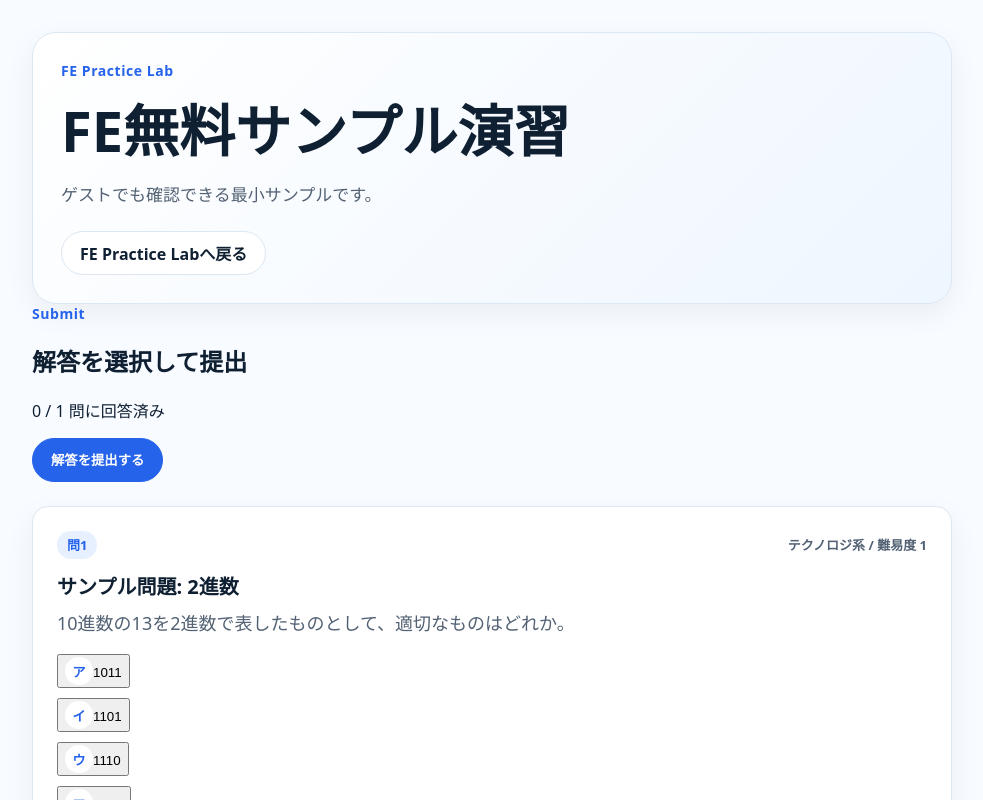
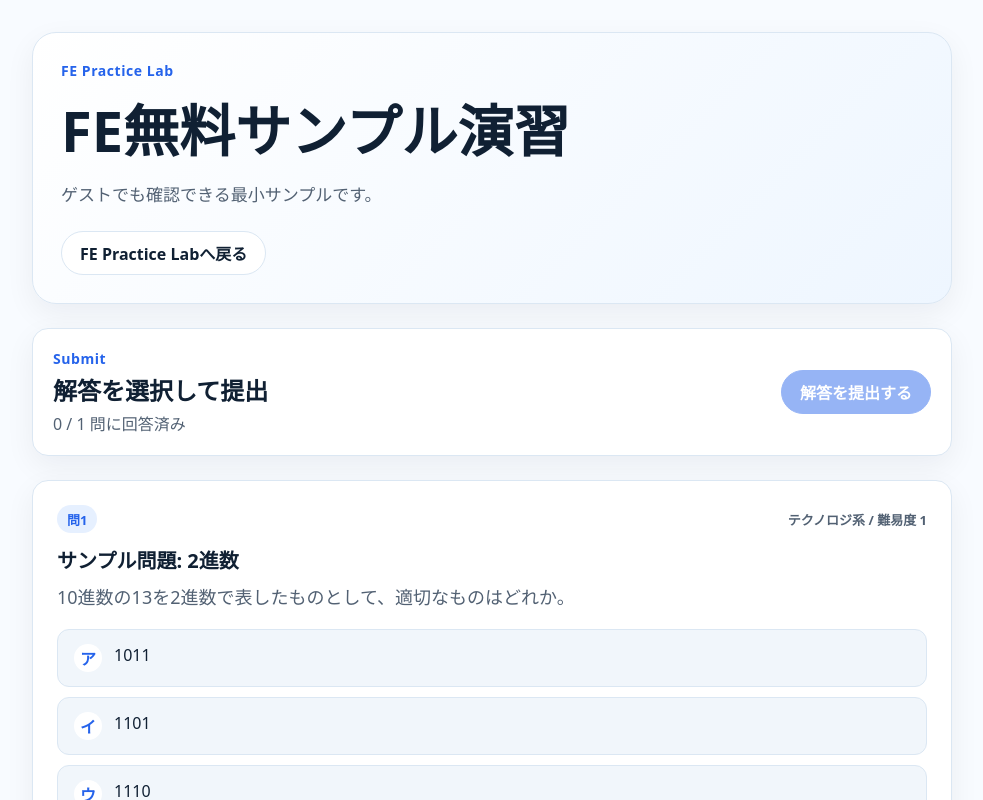
Before and after one commit to Shota-Zaki/License-Base, a Next.js app in the folder apps/web/: page /engineer-license-lab/fe/practice/1 in a window 1280 px wide. Shown: the top 800 px of the page, without its empty margins (148-1131 px from the left). Built offline with nearby package versions, Linux system fonts and the light colour scheme; no server answers.

Commit message:
style: add practice grading states

```diff
--- a/apps/web/app/globals.css
+++ b/apps/web/app/globals.css
@@ -9,6 +9,7 @@
   --color-accent: #2563eb;
   --color-accent-soft: #e6f0ff;
   --color-success: #0f766e;
+  --color-danger: #b91c1c;
   --radius-md: 12px;
   --radius-lg: 16px;
   --shadow-card: 0 10px 30px rgba(15, 23, 42, 0.06);
@@ -25,6 +26,8 @@ html, body {
 }
 
 a { color: inherit; text-decoration: none; }
+
+button { font: inherit; }
 
 .page-shell {
   width: min(1120px, calc(100% - 32px));
@@ -50,7 +53,8 @@ a { color: inherit; text-decoration: none; }
 .hero h1 { max-width: 760px; margin: 0; font-size: clamp(32px, 5vw, 56px); line-height: 1.08; }
 .hero p { max-width: 720px; margin: 0; color: var(--color-text-secondary); font-size: 17px; line-height: 1.8; }
 .action-row { display: flex; flex-wrap: wrap; gap: 12px; }
-.button { display: inline-flex; min-height: 44px; align-items: center; justify-content: center; border-radius: 999px; padding: 0 18px; border: 1px solid var(--color-border); background: var(--color-surface); font-weight: 700; }
+.button { display: inline-flex; min-height: 44px; align-items: center; justify-content: center; border-radius: 999px; padding: 0 18px; border: 1px solid var(--color-border); background: var(--color-surface); font-weight: 700; cursor: pointer; }
+.button:disabled { cursor: not-allowed; opacity: 0.48; }
 .button.primary { color: white; background: var(--color-accent); border-color: var(--color-accent); }
 .card-grid { display: grid; grid-template-columns: repeat(3, minmax(0, 1fr)); gap: 16px; margin-top: 24px; }
 .card-grid.two-column { grid-template-columns: repeat(2, minmax(0, 1fr)); }
@@ -68,22 +72,38 @@ a { color: inherit; text-decoration: none; }
 .section-heading p { max-width: 520px; margin: 0; color: var(--color-text-secondary); line-height: 1.7; }
 .practice-shell { max-width: 920px; }
 .practice-stack { display: grid; gap: 18px; margin-top: 24px; }
+.practice-submit-panel,
+.score-panel { display: flex; align-items: center; justify-content: space-between; gap: 20px; margin-top: 24px; padding: 20px; border: 1px solid var(--color-border); border-radius: var(--radius-lg); background: var(--color-surface); box-shadow: var(--shadow-card); }
+.practice-submit-panel h2,
+.score-panel h2 { margin: 4px 0; }
+.practice-submit-panel p,
+.score-panel p { margin: 0; color: var(--color-text-secondary); }
 .question-card { padding: 24px; }
 .question-body { font-size: 18px; }
 .choice-list { display: grid; gap: 10px; padding: 0; margin: 16px 0 0; list-style: none; }
 .labeled-choice-list { counter-reset: none; }
-.choice-item { display: flex; gap: 12px; align-items: flex-start; padding: 14px 16px; border: 1px solid var(--color-border); border-radius: var(--radius-md); background: var(--color-surface-soft); }
+.choice-item,
+.choice-button { display: flex; width: 100%; gap: 12px; align-items: flex-start; padding: 14px 16px; border: 1px solid var(--color-border); border-radius: var(--radius-md); background: var(--color-surface-soft); color: var(--color-text-primary); text-align: left; }
+.choice-button { cursor: pointer; }
+.choice-button:disabled { cursor: default; }
 .choice-label { display: inline-flex; min-width: 28px; height: 28px; align-items: center; justify-content: center; border-radius: 999px; color: var(--color-accent); background: white; font-weight: 800; }
+.selected-choice { border-color: var(--color-accent); background: var(--color-accent-soft); }
 .correct-choice { border-color: rgba(15, 118, 110, 0.32); background: #eefaf8; }
+.wrong-choice { border-color: rgba(185, 28, 28, 0.32); background: #fff1f2; }
 .explanation-panel { display: grid; gap: 8px; margin-top: 18px; padding: 18px; border: 1px solid var(--color-border-strong); border-radius: var(--radius-lg); background: #fbfdff; }
 .explanation-panel h3 { margin: 0; }
 .explanation-panel p { margin: 0; }
+.muted-panel { background: var(--color-surface-soft); }
 .answer-line { color: var(--color-success); font-weight: 800; }
+.error-text { margin: 16px 0 0; color: var(--color-danger); font-weight: 700; }
 
 @media (max-width: 760px) {
   .page-shell { width: min(100% - 24px, 1120px); padding-top: 20px; }
   .hero { padding: 24px; border-radius: 20px; }
   .card-grid, .card-grid.two-column { grid-template-columns: 1fr; }
   .section-heading { display: grid; align-items: start; }
-  .choice-item { padding: 12px; }
+  .practice-submit-panel,
+  .score-panel { display: grid; }
+  .choice-item,
+  .choice-button { padding: 12px; }
 }
```
